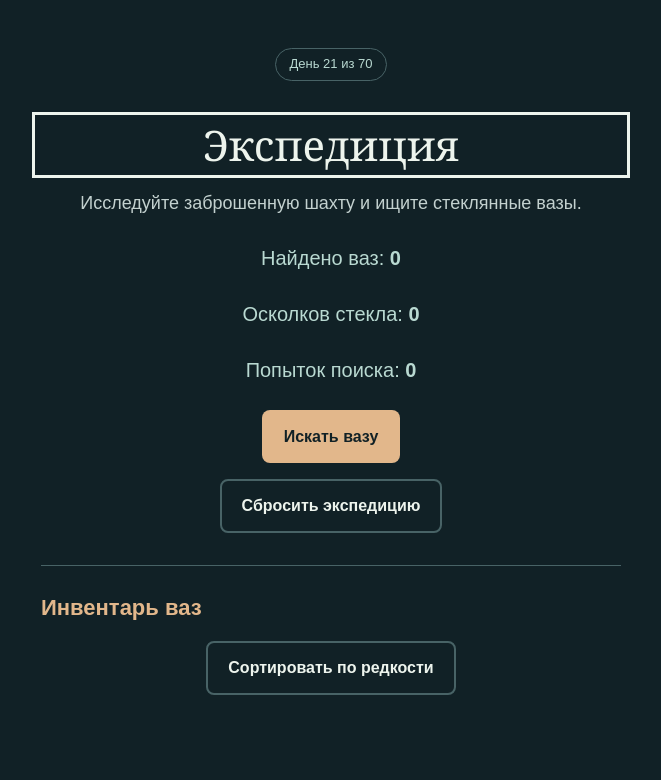
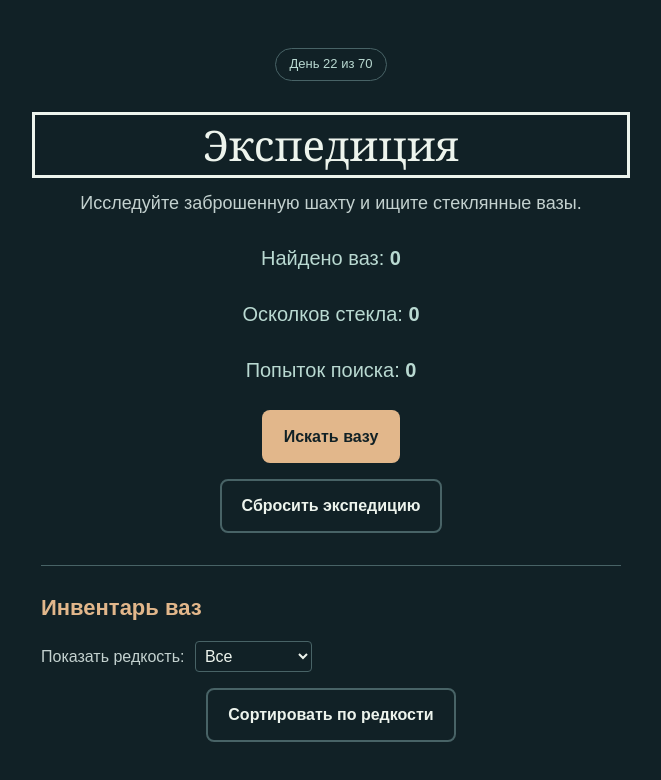
Before and after one commit to zaydu7in/glass-depths, a plain HTML site: page index.html in a window 1280 px wide. Both pictures are taken after a click on the button "Начать экспедицию". Shown: the whole page, without its empty margins (309-970 px from the left). Drawn offline with Linux system fonts and the light colour scheme.

Commit message:
Day 22: filter inventory by rarity

```diff
--- a/css/style.css
+++ b/css/style.css
@@ -110,6 +110,27 @@ h1 {
 #vase-details-title:focus {
   outline: 3px solid #edf4ed;
   outline-offset: 6px;
+}
+
+.inventory-filter {
+  display: block;
+  margin-top: 16px;
+  color: #c3d1cf;
+}
+
+.inventory-filter select {
+  margin-left: 6px;
+  padding: 5px;
+  border: 1px solid #486366;
+  border-radius: 4px;
+  background-color: #112126;
+  color: #edf4ed;
+  font: inherit;
+}
+
+.inventory-filter select:focus-visible {
+  outline: 3px solid #edf4ed;
+  outline-offset: 3px;
 }
 
 .inventory__item {
--- a/index.html
+++ b/index.html
@@ -10,7 +10,7 @@
   </head>
   <body>
     <main class="intro">
-      <p class="intro__day">День 21 из 70</p>
+      <p class="intro__day">День 22 из 70</p>
       <div id="intro-screen">
         <img class="intro__vase" src="assets/images/vase.svg" alt="" width="104" height="144">
         <p class="intro__eyebrow">Маленькая история о хрупких находках</p>
@@ -35,6 +35,14 @@
         <p class="expedition__feedback" id="search-feedback" role="status" aria-live="polite" aria-atomic="true"></p>
         <section class="intro__goal" aria-labelledby="inventory-title">
           <h2 id="inventory-title">Инвентарь ваз</h2>
+          <label class="inventory-filter" for="rarity-filter">Показать редкость:
+            <select id="rarity-filter">
+              <option value="all">Все</option>
+              <option value="common">Обычная</option>
+              <option value="uncommon">Необычная</option>
+              <option value="rare">Редкая</option>
+            </select>
+          </label>
           <button class="action-button action-button--secondary" id="sort-inventory" type="button" aria-pressed="false">Сортировать по редкости</button>
           <ul id="vase-inventory"></ul>
           <section class="vase-details" id="vase-details" aria-labelledby="vase-details-title" hidden>
--- a/js/main.js
+++ b/js/main.js
@@ -7,6 +7,7 @@ const startButton = document.getElementById("start-expedition");
 const searchButton = document.getElementById("search-vase");
 const resetButton = document.getElementById("reset-expedition");
 const sortInventoryButton = document.getElementById("sort-inventory");
+const rarityFilter = document.getElementById("rarity-filter");
 const vaseCount = document.getElementById("vase-count");
 const vaseInventory = document.getElementById("vase-inventory");
 const shardCount = document.getElementById("shard-count");
@@ -56,6 +57,7 @@ let searchAttempts = 0;
 let searchTimer = null;
 let isInventorySortedByRarity = false;
 let lastSelectedVaseButton = null;
+let selectedRarity = "all";
 
 function rollVaseRarity(randomValue = Math.random()) {
   let upperBound = 0;
@@ -85,7 +87,10 @@ function renderVaseInventory() {
     groups.set(key, group);
   }
 
-  const inventoryGroups = [...groups.values()];
+  let inventoryGroups = [...groups.values()];
+  if (selectedRarity !== "all") {
+    inventoryGroups = inventoryGroups.filter(({ rarity }) => rarity === selectedRarity);
+  }
   if (isInventorySortedByRarity) {
     inventoryGroups.sort(
       (first, second) => RARITY_SORT_ORDER[first.rarity] - RARITY_SORT_ORDER[second.rarity],
@@ -108,6 +113,13 @@ function renderVaseInventory() {
 closeVaseDetailsButton.addEventListener("click", () => {
   vaseDetails.hidden = true;
   lastSelectedVaseButton?.focus();
+});
+
+rarityFilter.addEventListener("change", () => {
+  selectedRarity = rarityFilter.value;
+  vaseDetails.hidden = true;
+  lastSelectedVaseButton = null;
+  renderVaseInventory();
 });
 
 sortInventoryButton.addEventListener("click", () => {
```
Also changed, not shown: 2 other files.
